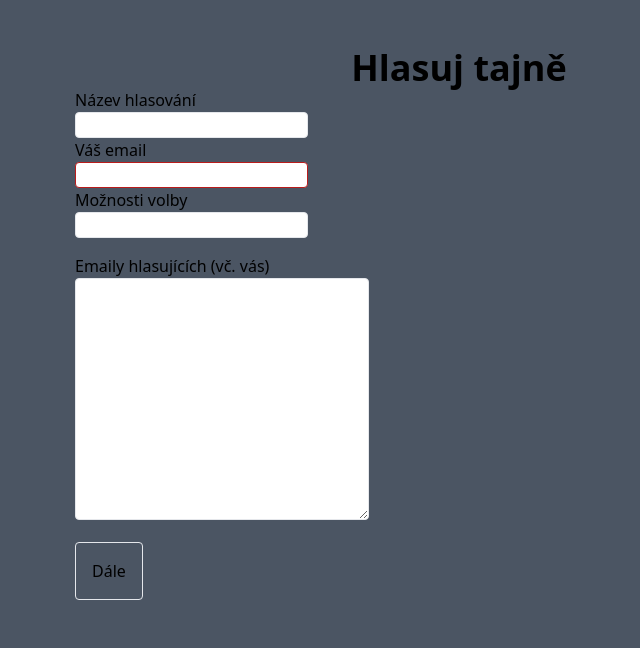
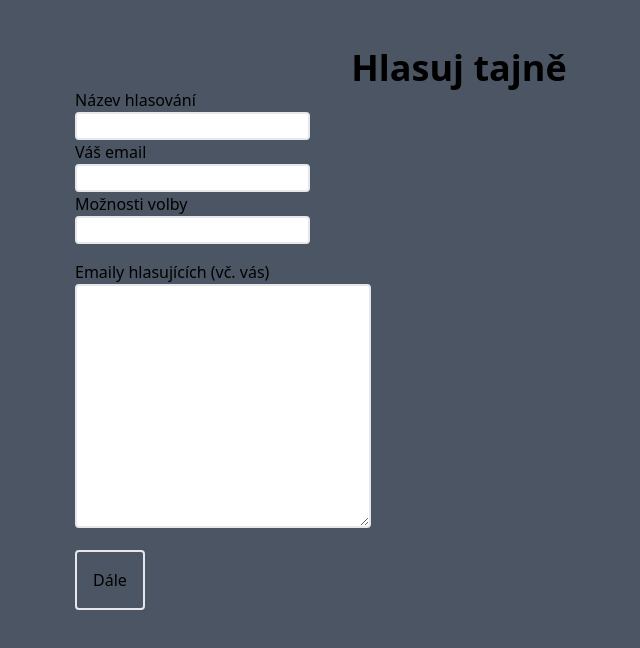
Before and after one commit to Idealiste-cz/ideal-voting-frontend, a Vue app: page / in a window 1280 px wide. Shown: the top 648 px of the page, without its empty margins (181-821 px from the left). Built offline with nearby package versions, Linux system fonts and the light colour scheme.

Commit message:
ballot inputs

```diff
--- a/src/views/partials/NewBallot.vue
+++ b/src/views/partials/NewBallot.vue
@@ -6,7 +6,7 @@
                 <label for="ballotName">Název hlasování</label>
             </div>
             <div>
-                <input type="text" v-model="ballotName" id="ballotName" class="border rounded" required>
+                <input type="text" v-model="ballotName" id="ballotName" class="border-2 rounded" required>
             </div>
         </div>
 
@@ -20,7 +20,7 @@
                     v-model="ballotAdminEmail"
                     @input="checkEmailValidity"
                     id="ballotAdminEmail"
-                    class="border rounded"
+                    class="border-2 rounded"
                     :class="{ 'border-red-700' : invalidEmail }"
                     required>
             </div>
@@ -35,7 +35,7 @@
                     type="text"
                     v-model="ballotOptionInput"
                     id="ballotOptionInput"
-                    class="border rounded"
+                    class="border-2 rounded"
                     @keyup.enter="pushToOptions"
                 >
             </div>
@@ -51,11 +51,11 @@
                 <label for="ballotVoters">Emaily hlasujících (vč. vás)</label>
             </div>
             <div>
-                <textarea v-model="ballotVotersInput" id="ballotVotersInput" cols="30" rows="10" class="border rounded"></textarea>
+                <textarea v-model="ballotVotersInput" id="ballotVotersInput" cols="30" rows="10" class="border-2 rounded"></textarea>
             </div>
         </div>
 
-        <button @click="processUserInput" class="border p-4 mt-4 rounded hover:bg-gray-300">
+        <button @click="processUserInput" class="border-2 p-4 mt-4 rounded hover:bg-gray-300">
             Dále
         </button>
         </form>
@@ -75,7 +75,7 @@ export default {
           ballotOptionInput: null,
           ballotOptions: {},
           ballotVotersInput: null,
-          invalidEmail: true
+          invalidEmail: false
       }
     },
     methods: {
--- a/src/views/partials/NewBallotValidation.vue
+++ b/src/views/partials/NewBallotValidation.vue
@@ -1,8 +1,12 @@
 <template>
   <div>
-      {{ ballotAdminEmail }}<br>
-      {{ ballotName }}<br>
-      {{ ballotVoters }}
+      Název hlasování: <input type="text" v-model="ballotName" class="bg-transparent"><br>
+      Váš email: <input type="text" v-model="ballotAdminEmail" class="bg-transparent"><br>
+      <br>
+      <h3>Kontrola emailů hlasujících:</h3>
+      <span v-for="voter in ballotVoters" :key="voter">
+          <input type="text" :value="voter" class="bg-transparent voter-input"><br>
+      </span>
   </div>
 </template>
 
@@ -15,7 +19,7 @@ export default {
             ballotAdminEmail: this.data.ballotAdminEmail,
             ballotName: this.data.ballotName,
             ballotOptions: this.data.ballotOptions,
-            ballotVoters: this.data.ballotVoters
+            ballotVoters: this.data.ballotVoters,
         }
     },
 }
```
